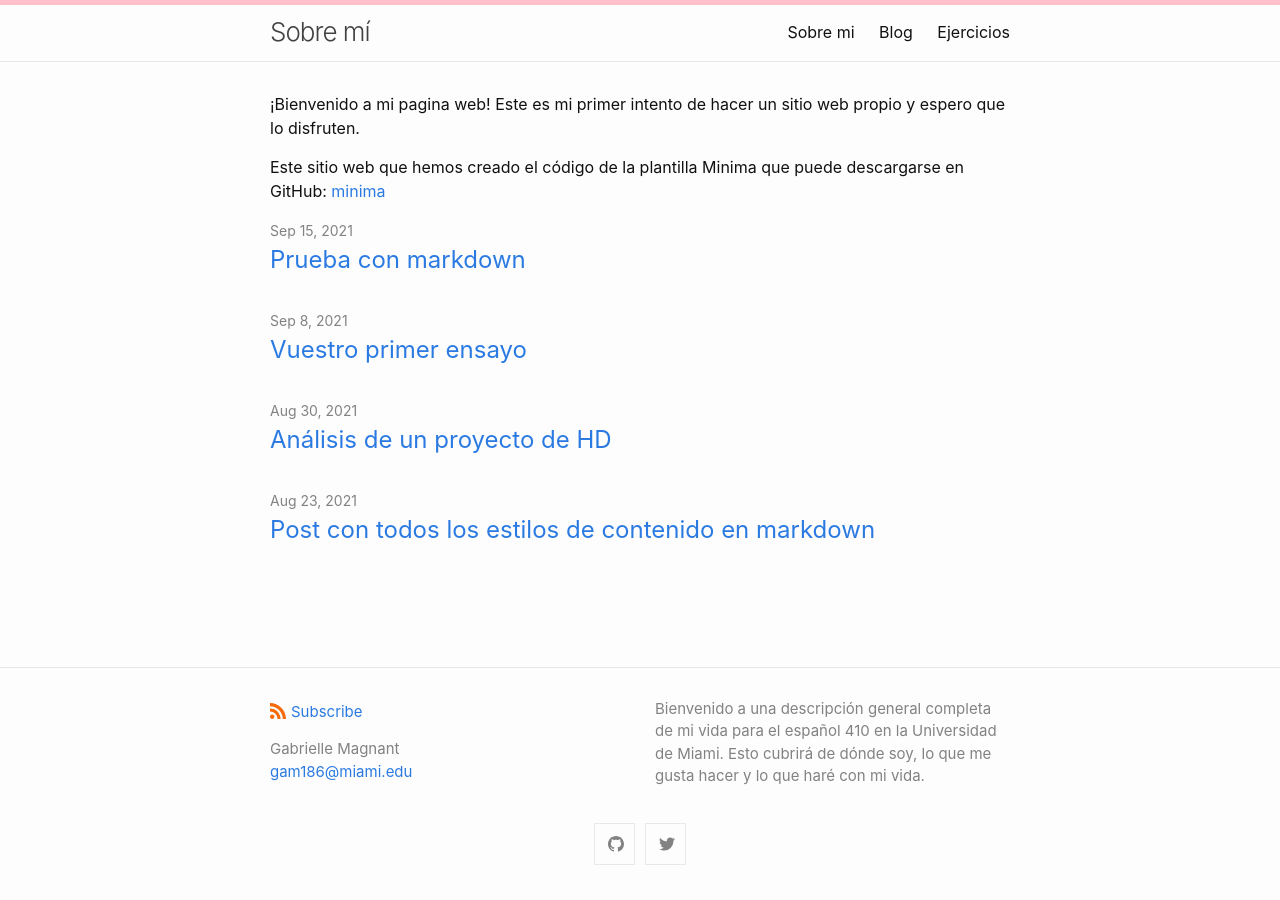
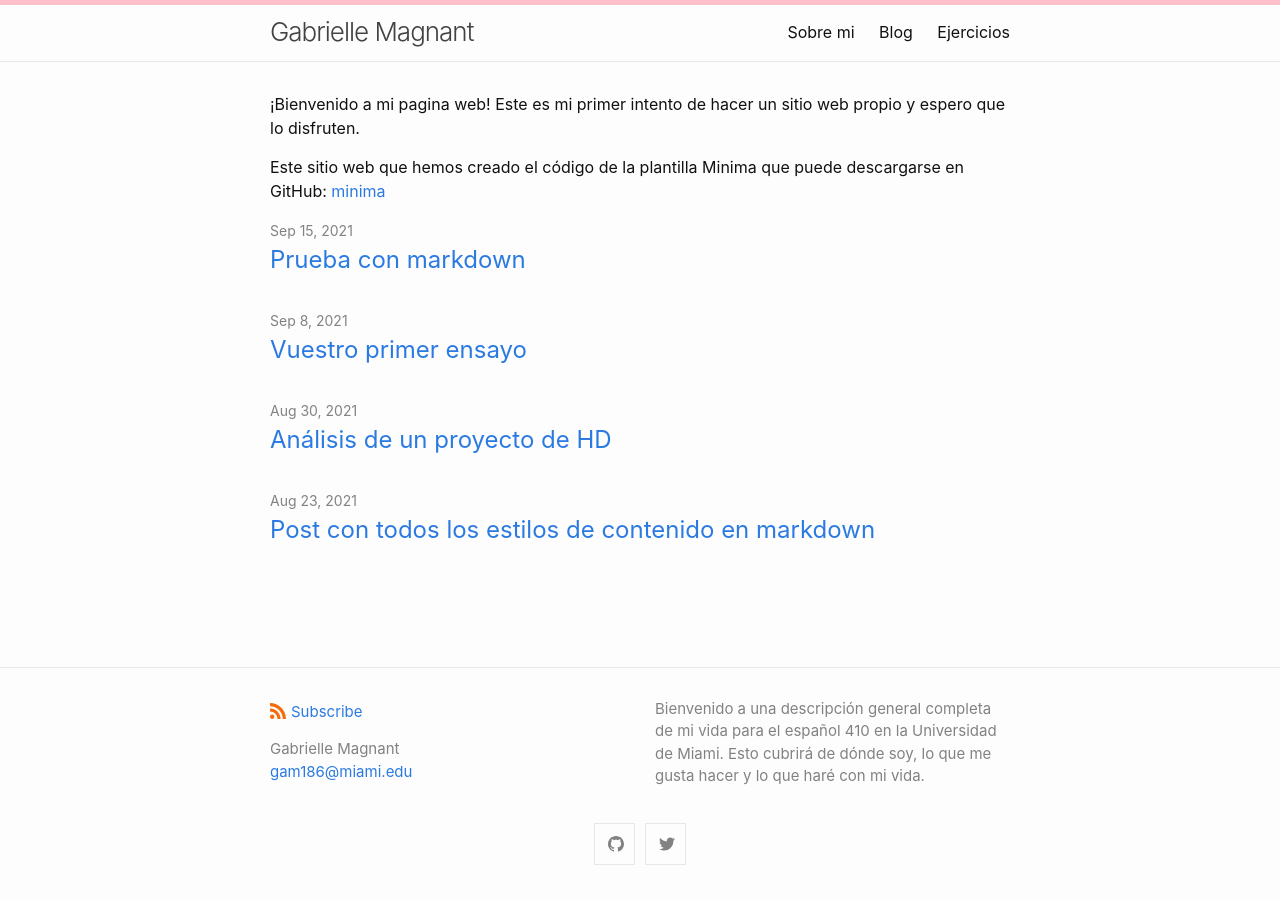
Before and after one commit to gmagnant00/gmagnant00.github.io, a Jekyll site: the page built from index.md, in a window 1280 px wide. Built offline with Jekyll 4.4.1, drawn with Linux system fonts in a browser that asks for light colours.

Commit message:
Update _config.yml

```diff
--- a/_config.yml
+++ b/_config.yml
@@ -1,4 +1,4 @@
-title: Sobre mí
+title: Gabrielle Magnant
 author:
   name: Gabrielle Magnant
   email: gam186@miami.edu
@@ -16,7 +16,7 @@ minima:
   # generate social links in footer
   social_links:
     twitter: gmagnant
-    github:  gmagnant00.github.io
+    github:  gmagnant00
     # devto: jekyll
     # dribbble: jekyll
     # facebook: jekyll
```
